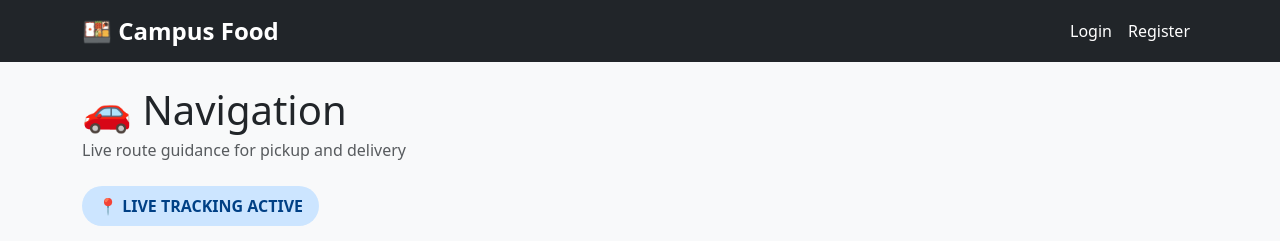
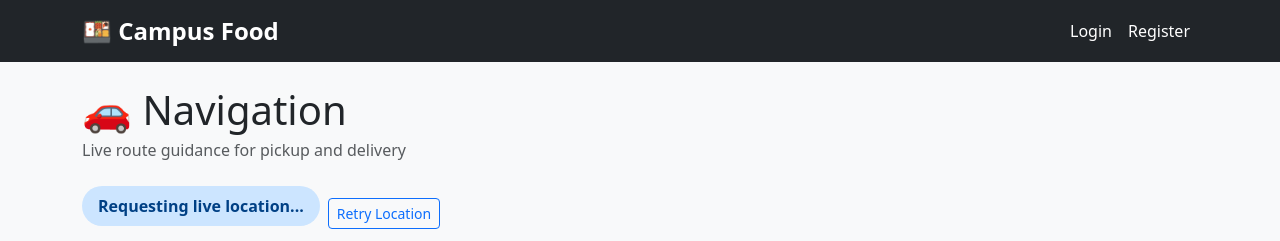
Before and after one commit to Aarsh59/campus_food_ordering_system, a Django app: template templates/delivery/navigation.html in a window 1280 px wide. Shown: the top 241 px of the page. Run offline with Django 5.2, Linux system fonts and the light colour scheme; the template is opened without the code that fills it: most values are stand-ins (such as "Sample title", 1, 10 or a date in 2020); some libraries are stand-ins or nearby versions.

```diff
--- a/templates/delivery/navigation.html
+++ b/templates/delivery/navigation.html
@@ -45,6 +45,10 @@
         margin-bottom: 15px;
     }
     .status-map { background-color: #cce5ff; color: #004085; }
+    .status-warning {
+        background-color: #fff3cd;
+        color: #856404;
+    }
 </style>
 <script>
 let map;
@@ -59,6 +63,37 @@ const deliveryLocationUpdateUrl = "{% url 'delivery_send_location' assignment.id
 const vendorLoc = {{ vendor_location_json|safe }};
 const studentLoc = {{ student_location_json|safe }};
 const activeLeg = '{{ active_leg }}';
+
+function setLocationStatus(message, isWarning = false) {
+    const badge = document.getElementById('location-status');
+    if (!badge) {
+        return;
+    }
+    badge.textContent = message;
+    badge.classList.toggle('status-warning', isWarning);
+    badge.classList.toggle('status-map', !isWarning);
+}
+
+function handleLocationError(error) {
+    let message = 'Location unavailable';
+
+    if (!window.isSecureContext) {
+        message = 'Enable HTTPS or localhost to use live location';
+    } else if (error && error.code === error.PERMISSION_DENIED) {
+        message = 'Allow location permission in your browser';
+    } else if (error && error.code === error.POSITION_UNAVAILABLE) {
+        message = 'Your device could not determine its location';
+    } else if (error && error.code === error.TIMEOUT) {
+        message = 'Location request timed out. Retry.';
+    }
+
+    document.getElementById('distance').textContent = 'Location unavailable';
+    document.getElementById('duration').textContent = 'Location unavailable';
+    document.getElementById('current-lat').textContent = '--';
+    document.getElementById('current-lng').textContent = '--';
+    setLocationStatus(message, true);
+    console.log('Location error:', error ? error.message : message);
+}
 
 function getActiveDestination() {
     if (activeLeg === 'delivery' && studentLoc) {
@@ -119,8 +154,11 @@ function initMap() {
 
 function startLocationTracking() {
     if (navigator.geolocation) {
+        setLocationStatus('Requesting live location...');
+
         // Get current location immediately
-        navigator.geolocation.getCurrentPosition(function(position) {
+        navigator.geolocation.getCurrentPosition(
+            function(position) {
                 const currentLoc = {
                     lat: position.coords.latitude,
                     lng: position.coords.longitude
@@ -129,7 +167,17 @@ function startLocationTracking() {
                 updateCurrentLocation(currentLoc);
                 calculateRoute(currentLoc);
                 sendLocationToServer(currentLoc, position.coords.accuracy);
-        });
+                setLocationStatus('Live tracking active');
+            },
+            function(error) {
+                handleLocationError(error);
+            },
+            {
+                enableHighAccuracy: true,
+                timeout: 10000,
+                maximumAge: 0
+            }
+        );
 
         // Watch for location changes
         locationWatch = navigator.geolocation.watchPosition(
@@ -141,11 +189,10 @@ function startLocationTracking() {
                 updateCurrentLocation(currentLoc);
                 scheduleRouteUpdate(currentLoc);
                 sendLocationToServer(currentLoc, position.coords.accuracy);
+                setLocationStatus('Live tracking active');
             },
             function(error) {
-                document.getElementById('distance').textContent = 'Location unavailable';
-                document.getElementById('duration').textContent = 'Location unavailable';
-                console.log('Location error: ' + error.message);
+                handleLocationError(error);
             },
             {
                 enableHighAccuracy: true,
@@ -154,7 +201,7 @@ function startLocationTracking() {
             }
         );
     } else {
-        alert('Geolocation is not supported by this browser.');
+        handleLocationError();
     }
 }
 
@@ -237,6 +284,11 @@ function stopTracking() {
     }
 }
 
+function retryLocationTracking() {
+    stopTracking();
+    startLocationTracking();
+}
+
 // Initialize map when page loads
 document.addEventListener('DOMContentLoaded', function() {
     initMap();
@@ -256,7 +308,10 @@ window.addEventListener('beforeunload', function() {
 </div>
 
 <!-- Status Badge -->
-<span class="status-badge status-map">📍 LIVE TRACKING ACTIVE</span>
+<div class="d-flex gap-2 align-items-center flex-wrap mb-3">
+    <span id="location-status" class="status-badge status-map">📍 LIVE TRACKING ACTIVE</span>
+    <button type="button" class="btn btn-outline-primary btn-sm" onclick="retryLocationTracking()">Retry Location</button>
+</div>
 
 <!-- Map -->
 <div id="map"></div>
```
Lines whose indentation alone changed are shown as unchanged.
